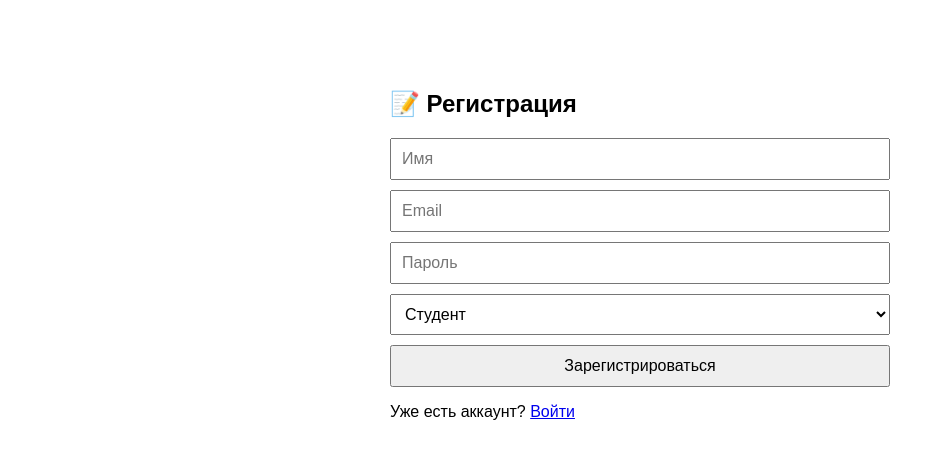
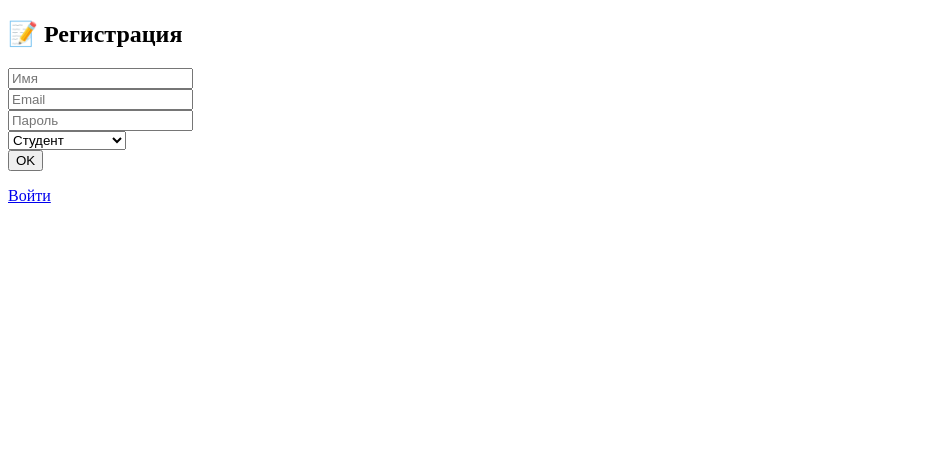
Before and after one commit to nezy1103/123, a PHP site: template src/views/register.php in a window 1280 px wide. Shown: the top 459 px of the page, without its empty margins (0-945 px from the left). Run offline with PHP 8.4, Linux system fonts and the light colour scheme; the template is opened without the code that fills it, so the values that code supplies are empty.

Commit message:
Update register.php

```diff
--- a/src/views/register.php
+++ b/src/views/register.php
@@ -1,33 +1,11 @@
-<!DOCTYPE html>
-<html lang="ru">
-<head>
-    <meta charset="UTF-8">
-    <title>Регистрация</title>
-    <style>
-        body { font-family: Arial, sans-serif; max-width: 500px; margin: 50px auto; padding: 20px; }
-        form { display: flex; flex-direction: column; gap: 10px; }
-        input, select, button { padding: 10px; font-size: 16px; }
-        .error { color: red; }
-    </style>
-</head>
-<body>
-    <h2>📝 Регистрация</h2>
-
-    <?php if (isset($error)): ?>
-        <p class="error"><?= htmlspecialchars($error) ?></p>
-    <?php endif; ?>
-
-    <form method="POST" action="/auth/register">
-        <input type="text" name="name" placeholder="Имя" required>
-        <input type="email" name="email" placeholder="Email" required>
-        <input type="password" name="password" placeholder="Пароль" required>
-        <select name="role">
-            <option value="student">Студент</option>
-            <option value="teacher">Преподаватель</option>
-        </select>
-        <button type="submit">Зарегистрироваться</button>
-    </form>
-
-    <p>Уже есть аккаунт? <a href="/auth/login">Войти</a></p>
-</body>
-</html>
+<!DOCTYPE html><html lang="ru"><head><meta charset="UTF-8"><title>Регистрация</title></head><body>
+<h2>📝 Регистрация</h2><?php if(isset($e))echo"<p style=color:red>$e</p>";?>
+<form method="POST" action="/auth/register">
+<input type="text" name="name" placeholder="Имя" required><br>
+<input type="email" name="email" placeholder="Email" required><br>
+<input type="password" name="password" placeholder="Пароль" required><br>
+<select name="role"><option value="student">Студент</option><option value="teacher">Преподаватель</option></select><br>
+<button type="submit">OK</button>
+</form>
+<p><a href="/auth/login">Войти</a></p>
+</body></html>
```
